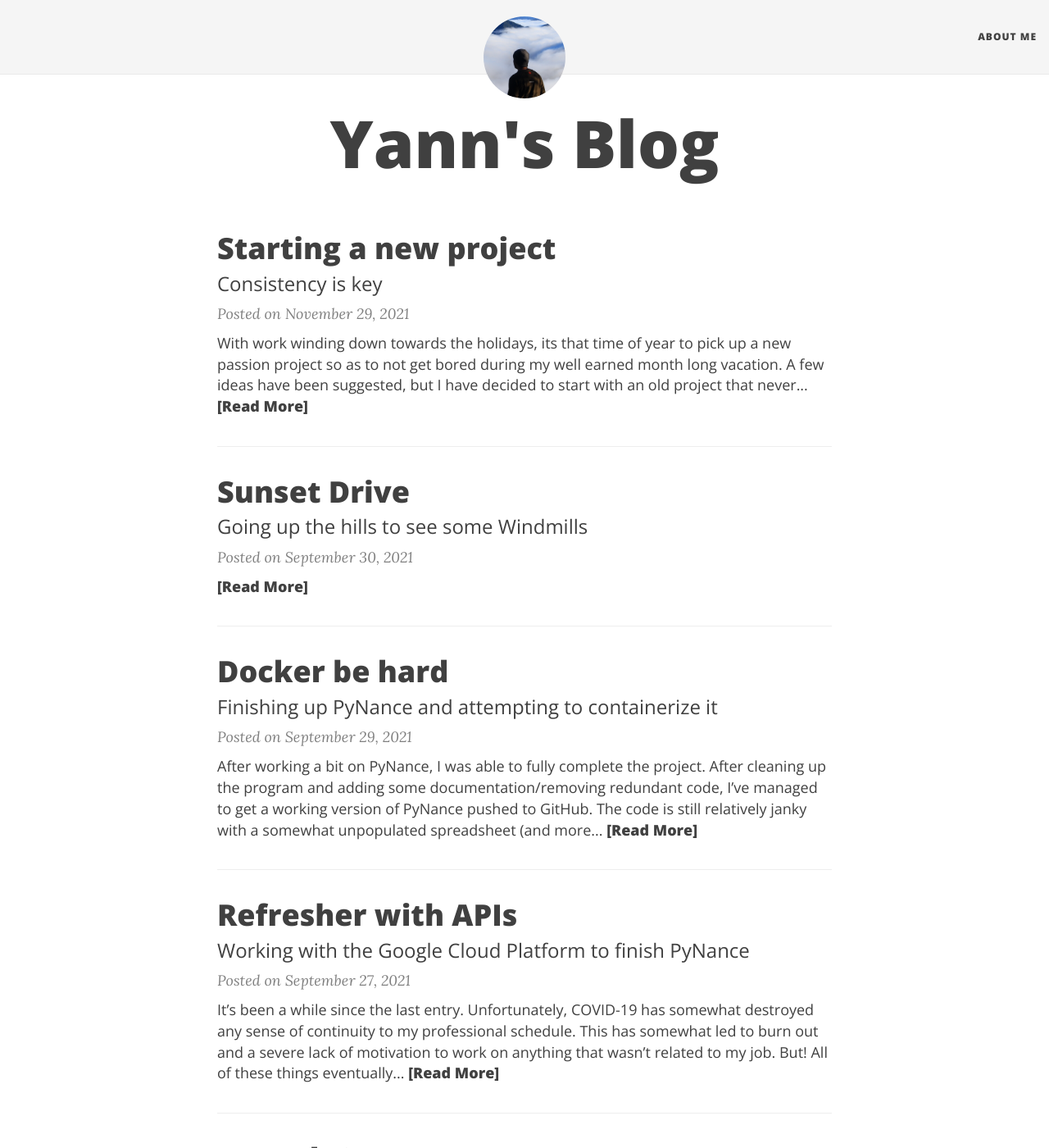
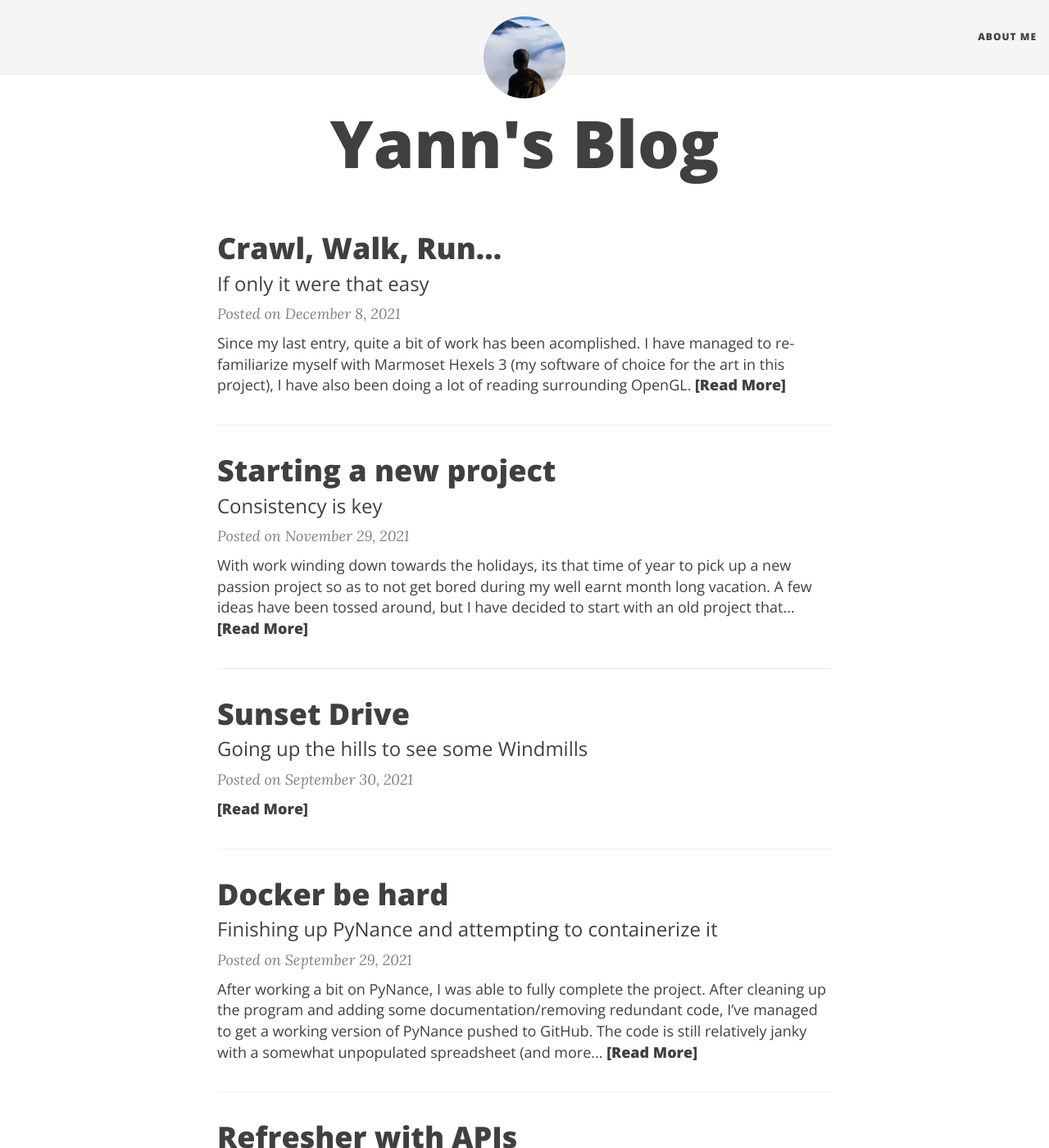
Before and after one commit to YRoghi/yroghi.github.io, a Jekyll site: the page built from index.html, in a window 1280 px wide and 1400 px high. Shown: the whole window at 82% size. Built offline with Jekyll 4.4.1, drawn with Linux system fonts in a browser that asks for light colours; nearby versions of some CDN libraries; the list of posts is cut into pages by our own code; some of the changed text lies outside the part shown.

Commit message:
Crawl Walk Run Pt1

```diff
--- a/_posts/2021-11-29-Starting-A-New-Project.md
+++ b/_posts/2021-11-29-Starting-A-New-Project.md
@@ -4,7 +4,7 @@ title: Starting a new project
 subtitle: Consistency is key
 ---
 
-With work winding down towards the holidays, its that time of year to pick up a new passion project so as to not get bored during my well earned month long vacation. A few ideas have been suggested, but I have decided to start with an old project that never really got off the ground. The project (as of yet) doesn't really have a name or a clear direction, but it does have a clear purpose. An emotional and creative outlet for me to express my thoughts and feelings in a way pen to paper seems to lack. So far, a script/concept has been written, but I have yet to start writing the actual content. Primitive character art was designed and animated. Meet: Anna.
+With work winding down towards the holidays, its that time of year to pick up a new passion project so as to not get bored during my well earnt month long vacation. A few ideas have been tossed around, but I have decided to start with an old project that never really got off the ground. The project (as of yet) doesn't really have a name or a clear direction, but it does have a clear purpose. An emotional and creative outlet for me to express my thoughts and feelings in a way pen to paper seems to lack. So far, a script/concept has been written, but I have yet to start writing the actual content. Primitive character art was designed and animated. Meet: Anna.
 
 ![Anna-Concept](/img/2021-11-29-Anna_Pack_Prototype.png)
 ![Anna-Idle](/img/2021-11-29-Anna_idle.gif)
--- /dev/null
+++ b/_posts/2021-12-08-Crawl-Walk-Run.md
@@ -0,0 +1,20 @@
+---
+layout: post
+title: Crawl, Walk, Run...
+subtitle: If only it were that easy
+---
+
+Since my last entry, quite a bit of work has been acomplished. I have managed to re-familiarize myself with Marmoset Hexels 3 (my software of choice for the art in this project), I have also been doing a **lot** of reading surrounding OpenGL.
+
+<p align="center">
+    <img src="/img/2021-12-08-Camp_Fire.gif" />
+</p>
+
+Below are some of the important notes I've been attempting to implement to create a basis for the Crimson Engine.
+
+I need to do a lot more reading surrounding the OpenGL GLSL (OpenGL Shading Language) and the GLSL Shader. As of right now, I've been following a tutorial and created a `default.glsl` file that contains default data for the vertex and fragment shaders.
+
+OpenGL reads from two sets of buffers to be able to render any object on screen: A vertex buffer and element buffer. The vertex buffer object (VBO) is initialized from a vertex array object (VAO) that contains a list of each vertex with their associated RGB values. The format for each vertex is:
+`[x, y, z, r, g, b]`. The element buffer object (EBO) is initialized from a list of indices that correspond to the vertices in the VBO. The indices are used to draw the triangles in the VBO (it is important to note that OpenGL draws the triangles COUNTER-CLOCKWISE, this becomes important when specifying the order of the indices).
+
+[//]: # (TODO: FINISH THIS BLOGPOST)
```
Also changed, not shown: img/2021-12-08-Camp_Fire.gif (added).
